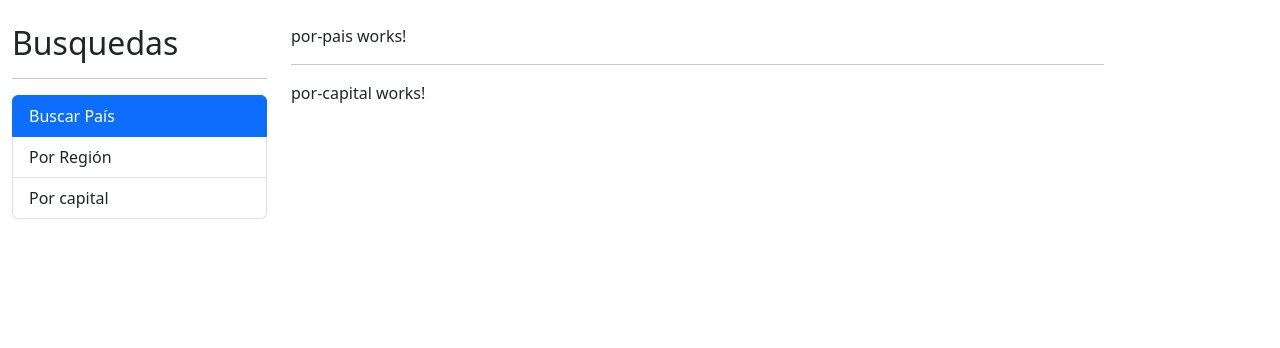
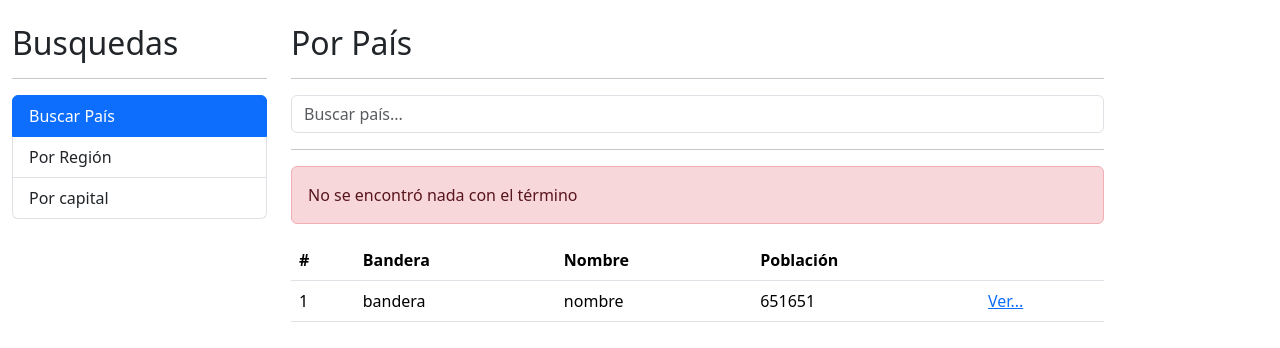
Before and after one commit to Cristian3110/SPA_country, an Angular app: page / in a window 1280 px wide. Shown: the top 348 px of the page. Built offline with nearby package versions, Linux system fonts and the light colour scheme.

Commit message:
adding ngSubmit & ngModel in the Form

```diff
--- a/src/app/app.component.html
+++ b/src/app/app.component.html
@@ -4,7 +4,5 @@
   </div>
   <div class="col">
     <router-outlet></router-outlet>
-    <hr />
-    <app-por-capital></app-por-capital>
   </div>
 </div>
--- a/src/app/pais/pages/por-pais/por-pais.component.html
+++ b/src/app/pais/pages/por-pais/por-pais.component.html
@@ -1 +1,47 @@
-<p>por-pais works!</p>
+<h2>Por País</h2>
+<hr />
+
+<div class="row">
+  <div class="col">
+    <form (ngSubmit)="buscar()" action="" autocomplete="off">
+      <input
+        type="text"
+        name="termino"
+        placeholder="Buscar país..."
+        class="form-control"
+        [(ngModel)]="termino"
+      />
+    </form>
+  </div>
+</div>
+
+<hr />
+
+<div class="alert alert-danger">No se encontró nada con el término</div>
+
+<div class="row">
+  <div class="col">
+    <table class="table table-hover">
+      <thead>
+        <tr>
+          <th>#</th>
+          <th>Bandera</th>
+          <th>Nombre</th>
+          <th>Población</th>
+          <th></th>
+        </tr>
+      </thead>
+      <tbody>
+        <tr>
+          <td>1</td>
+          <td>bandera</td>
+          <td>nombre</td>
+          <td>651651</td>
+          <td>
+            <a href="/pais/cris">Ver...</a>
+          </td>
+        </tr>
+      </tbody>
+    </table>
+  </div>
+</div>
--- a/src/app/pais/pages/por-pais/por-pais.component.ts
+++ b/src/app/pais/pages/por-pais/por-pais.component.ts
@@ -3,13 +3,14 @@
 @Component({
   selector: 'app-por-pais',
   templateUrl: './por-pais.component.html',
-  styleUrls: ['./por-pais.component.css']
+  styleUrls: ['./por-pais.component.css'],
 })
-export class PorPaisComponent implements OnInit {
+export class PorPaisComponent {
+  termino: string = '';
 
-  constructor() { }
+  constructor() {}
 
-  ngOnInit(): void {
+  buscar() {
+    console.log(this.termino);
   }
-
 }
--- a/src/app/pais/pais.module.ts
+++ b/src/app/pais/pais.module.ts
@@ -1,5 +1,7 @@
 import { NgModule } from '@angular/core';
 import { CommonModule } from '@angular/common';
+import { FormsModule } from '@angular/forms';
+
 import { PorCapitalComponent } from './pages/por-capital/por-capital.component';
 import { PorRegionComponent } from './pages/por-region/por-region.component';
 import { PorPaisComponent } from './pages/por-pais/por-pais.component';
@@ -18,6 +20,6 @@
     PorPaisComponent,
     VerPaisComponent,
   ],
-  imports: [CommonModule],
+  imports: [CommonModule, FormsModule],
 })
 export class PaisModule {}
```
